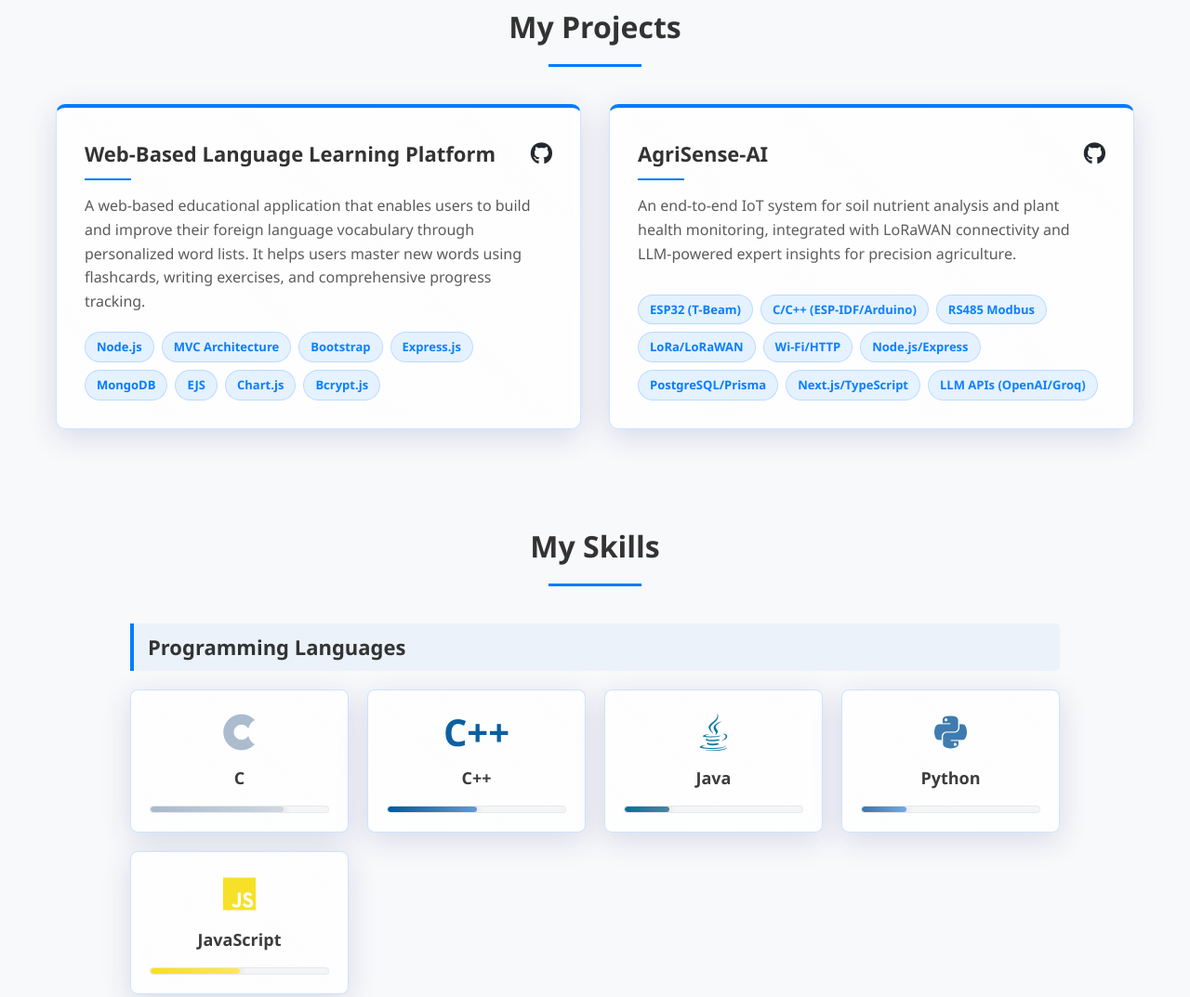
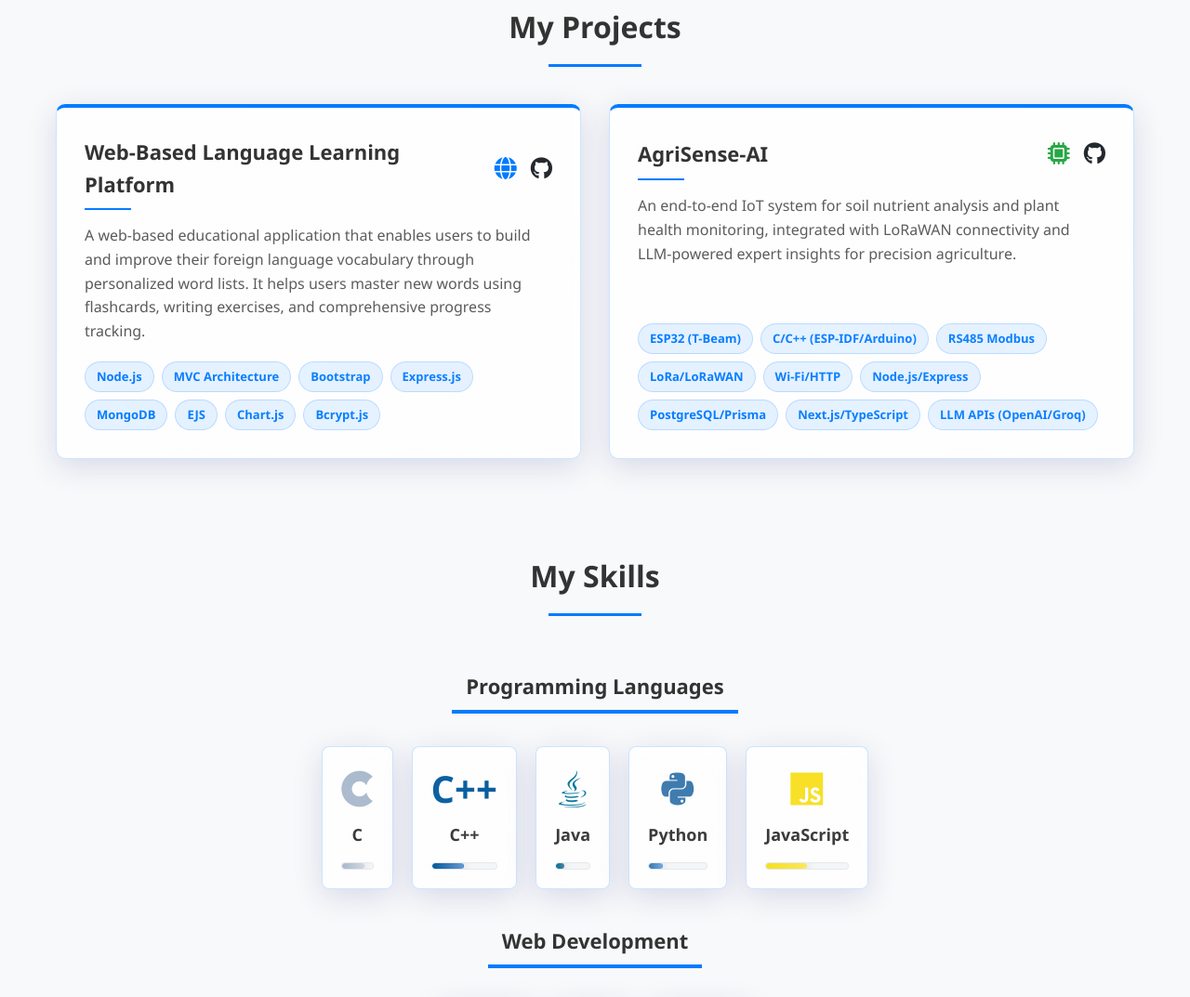
Before and after one commit to yasinenis/portfolio, a plain HTML site: page index.html in a window 1280 px wide. Shown: the part 1350-2423 px from the top of the page at 93% size. Drawn offline with Linux system fonts and the light colour scheme.

Commit message:
design changes

```diff
--- a/css/style.css
+++ b/css/style.css
@@ -338,6 +338,7 @@ nav ul li a.active,
 .skills {
     max-width: 1000px;
     margin: 0 auto;
+    text-align: center;
 }
 
 .skill-category-title:first-of-type {
@@ -348,18 +349,18 @@ nav ul li a.active,
     font-size: 22px;
     margin: 30px 0 15px;
     color: #333;
-    text-align: left;
-    border-left: 4px solid #007bff;
-    padding-left: 15px;
-    position: relative;
-    background-color: rgba(0, 123, 255, 0.05);
+    text-align: center;
+    border-bottom: 4px solid #007bff;
+    position: relative;
+    background-color: transparent;
     padding: 8px 15px;
-    border-radius: 0 5px 5px 0;
+    display: inline-block;
 }
 
 .skill-grid {
-    display: grid;
-    grid-template-columns: repeat(auto-fill, minmax(200px, 1fr));
+    display: flex;
+    flex-wrap: wrap;
+    justify-content: center;
     gap: 20px;
     margin-top: 20px;
     perspective: 1000px;
@@ -1551,3 +1552,17 @@ footer p {
 .skill-vs .skill-level { background: linear-gradient(90deg, #5C2D91, #8548c7); }
 .skill-gtest .skill-level { background: linear-gradient(90deg, #0F9D58, #30c279); }
 .skill-docs .skill-level { background: linear-gradient(90deg, #FF9900, #ffb84d); }
+
+.project-icons {
+    display: flex;
+    align-items: center;
+    gap: 15px;
+}
+.project-icons .fa-globe {
+    color: #007bff;
+    font-size: 24px;
+}
+.project-icons .fa-microchip {
+    color: #28a745;
+    font-size: 24px;
+}
--- a/index.html
+++ b/index.html
@@ -54,7 +54,7 @@
             <div class="projects-grid">
                 <div class="project-card">
                     <div class="project-content">
-                        <h3>Web-Based Language Learning Platform <a href="https://github.com/yasinenis/MemoriseApp" target="_blank" class="github-link"><i class="fab fa-github"></i></a></h3>
+                        <h3>Web-Based Language Learning Platform <span class="project-icons"><i class="fas fa-globe" title="Web Projesi"></i> <a href="https://github.com/yasinenis/MemoriseApp" target="_blank" class="github-link"><i class="fab fa-github"></i></a></span></h3>
                         <p>A web-based educational application that enables users to build and improve their foreign language vocabulary through personalized word lists. It helps users master new words using flashcards, writing exercises, and comprehensive progress tracking.</p>
                         <div class="project-tech">
                             <span>Node.js</span>
@@ -71,7 +71,7 @@
 
                 <div class="project-card">
                     <div class="project-content">
-                        <h3>AgriSense-AI <a href="https://github.com/yasinenis/AgriSense-AI" target="_blank" class="github-link"><i class="fab fa-github"></i></a></h3>
+                        <h3>AgriSense-AI <span class="project-icons"><i class="fas fa-microchip" title="IoT Projesi"></i> <a href="https://github.com/yasinenis/AgriSense-AI" target="_blank" class="github-link"><i class="fab fa-github"></i></a></span></h3>
                         <p>An end-to-end IoT system for soil nutrient analysis and plant health monitoring, integrated with LoRaWAN connectivity and LLM-powered expert insights for precision agriculture.</p>
                         <div class="project-tech">
                             <span>ESP32 (T-Beam)</span>
--- a/js/script.js
+++ b/js/script.js
@@ -130,6 +130,25 @@ document.addEventListener('DOMContentLoaded', function() {
     const langToggle = document.getElementById('langToggle');
     const langIcon = document.getElementById('lang-icon');
 
+    // Sınıf hesaplama
+    function calculateGrade() {
+        const startYear = 2023;
+        const currentDate = new Date();
+        const currentYear = currentDate.getFullYear();
+        const currentMonth = currentDate.getMonth(); // 0-11
+        let grade = currentYear - startYear + (currentMonth >= 8 ? 1 : 0);
+        if (grade > 4) grade = 4;
+        if (grade < 1) grade = 1;
+        return grade;
+    }
+    const grade = calculateGrade();
+    const gradeNumbersTR = ["birinci", "ikinci", "üçüncü", "dördüncü"];
+    const gradeNumbersEN = ["first", "second", "third", "fourth"];
+    const gradeStrTR = gradeNumbersTR[grade - 1] || "dördüncü";
+    const gradeStrEN = gradeNumbersEN[grade - 1] || "fourth";
+    const gradeCapitalizedTR = gradeStrTR.charAt(0).toUpperCase() + gradeStrTR.slice(1);
+    const gradeCapitalizedEN = gradeStrEN.charAt(0).toUpperCase() + gradeStrEN.slice(1);
+
     // Dil çevirisi metinleri
     const translations = {
         tr: {
@@ -146,7 +165,7 @@ document.addEventListener('DOMContentLoaded', function() {
 
             // Sections
             "section-hakkimda-title": "Hakkımda",
-            "section-hakkimda-p1": "Merhaba! Ben Yasin Eniş. Bilgisayar Mühendisliği ikinci sınıf öğrencisiyim ve teknoloji alanında tutkulu biriyim. Yeni projeler geliştirmeye ve heyecan verici projelere katkıda bulunmaya her zaman istekliyim.",
+            "section-hakkimda-p1": `Merhaba! Ben Yasin Eniş. Bilgisayar Mühendisliği ${gradeStrTR} sınıf öğrencisiyim ve teknoloji alanında tutkulu biriyim. Yeni projeler geliştirmeye ve heyecan verici projelere katkıda bulunmaya her zaman istekliyim.`,
             "section-hakkimda-p2": "Çeşitli programlama dilleri ve teknolojilerdeki becerilerim sayesinde, farklı problemleri çözmek ve yaratıcı çözümler üretmek için çalışıyorum. Bu web sitesi, becerilerimi ve deneyimlerimi paylaşmak için oluşturulmuştur.",
 
             "section-yetenekler-title": "Yeteneklerim",
@@ -162,7 +181,7 @@ document.addEventListener('DOMContentLoaded', function() {
             "section-egitim-title": "Eğitim",
             "section-egitim-uni": "Recep Tayyip Erdoğan Üniversitesi",
             "section-egitim-program": "Bilgisayar Mühendisliği",
-            "section-egitim-period": "İkinci Sınıf (Tahmini Mezuniyet: 2027)",
+            "section-egitim-period": `${gradeCapitalizedTR} Sınıf (Tahmini Mezuniyet: 2027)`,
 
             "section-iletisim-title": "İletişim",
             "section-iletisim-email": "E-posta",
@@ -184,7 +203,7 @@ document.addEventListener('DOMContentLoaded', function() {
 
             // Sections
             "section-hakkimda-title": "About Me",
-            "section-hakkimda-p1": "Hello! I'm Yasin Eniş. I'm a second-year Computer Engineering student and passionate about technology. I'm always eager to develop new projects and contribute to exciting projects.",
+            "section-hakkimda-p1": `Hello! I'm Yasin Eniş. I'm a ${gradeStrEN}-year Computer Engineering student and passionate about technology. I'm always eager to develop new projects and contribute to exciting projects.`,
             "section-hakkimda-p2": "With my skills in various programming languages and technologies, I work to solve different problems and create innovative solutions. This website was created to share my skills and experiences.",
 
             "section-yetenekler-title": "My Skills",
@@ -200,7 +219,7 @@ document.addEventListener('DOMContentLoaded', function() {
             "section-egitim-title": "Education",
             "section-egitim-uni": "Recep Tayyip Erdoğan University",
             "section-egitim-program": "Computer Engineering",
-            "section-egitim-period": "Second Year (Expected Graduation: 2027)",
+            "section-egitim-period": `${gradeCapitalizedEN} Year (Expected Graduation: 2027)`,
 
             "section-iletisim-title": "Contact",
             "section-iletisim-email": "Email",
```
